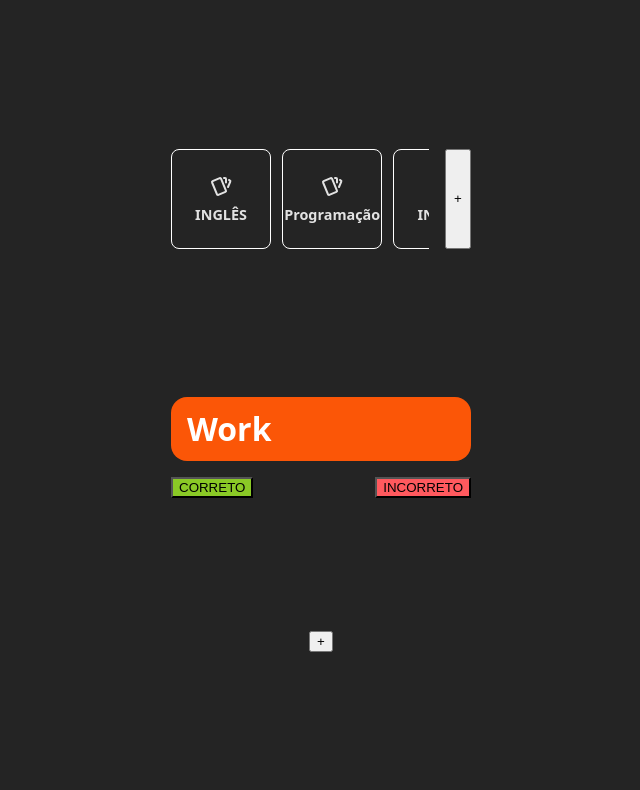
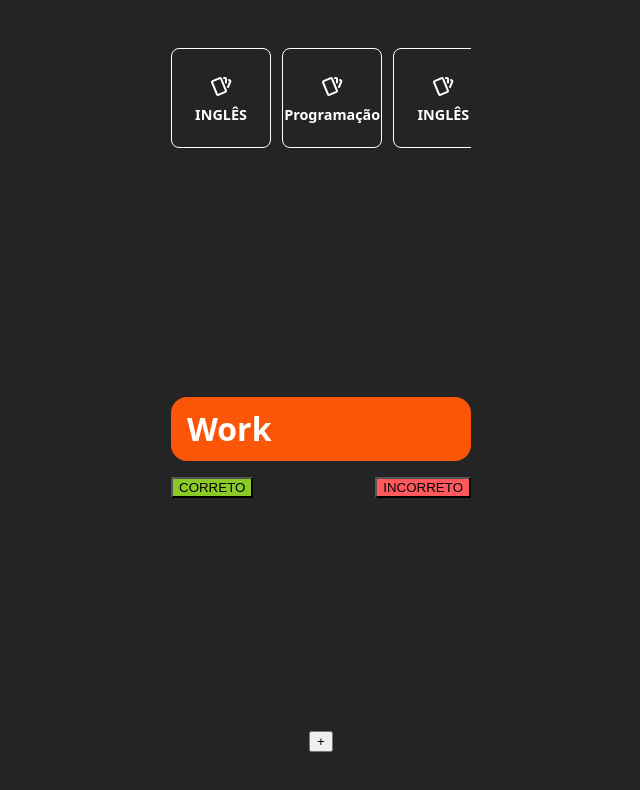
Before and after one commit to jeancarloslima/flashcards, a React (Vite) app: page / in a window 1280 px wide. Shown: the top 790 px of the page, without its empty margins (319-959 px from the left). Built offline with nearby package versions, Linux system fonts and the light colour scheme.

Commit message:
Alterando o design da lista de baralhos

```diff
--- a/src/App.css
+++ b/src/App.css
@@ -2,8 +2,8 @@
   display: flex;
   flex-direction: column;
   align-items: center;
-  justify-content: space-evenly;
+  justify-content: space-between;
   width: 100dvw;
   min-height: 100dvh;
-  padding: 1rem;
+  padding: 3rem 1rem;
 }
--- a/src/ListaDeBaralhos/index.jsx
+++ b/src/ListaDeBaralhos/index.jsx
@@ -3,14 +3,12 @@ import './lista-de-baralhos.css';
 
 export default function ListaDeBaralhos() {
     return (
-        <div id='lista-de-baralhos-container'>
-            <ul id="lista-de-baralhos">
-                <li className="item-baralho"><TbCards /> <span>INGLÊS</span></li>
-                <li className="item-baralho"><TbCards /> <span>Programação</span></li>
-                <li className="item-baralho"><TbCards /> <span>INGLÊS</span></li>
-                <li className="item-baralho"><TbCards /> <span>INGLÊS</span></li>
-            </ul>
+        <ul id="lista-de-baralhos">
+            <li className="item-baralho"><TbCards /> <span>INGLÊS</span></li>
+            <li className="item-baralho"><TbCards /> <span>Programação</span></li>
+            <li className="item-baralho"><TbCards /> <span>INGLÊS</span></li>
+            <li className="item-baralho"><TbCards /> <span>INGLÊS</span></li>
             <button id="btn-adicionar-baralho">+</button>
-        </div>
+        </ul>
     )
 }
--- a/src/ListaDeBaralhos/lista-de-baralhos.css
+++ b/src/ListaDeBaralhos/lista-de-baralhos.css
@@ -1,25 +1,13 @@
-#lista-de-baralhos-container {
+#lista-de-baralhos {
     width: 300px;
-    display: flex;
-    align-items: center;
-    justify-content: center;
-    gap: 1rem;
-}
-
-#lista-de-baralhos {
-    width: 100%;
     display: flex;
     gap: .7rem;
     overflow-x: scroll;
     scrollbar-width: none;
 }
 
-.item-baralho {
-    display: flex;
-    flex-direction: column;
-    align-items: center;
-    justify-content: center;
-    gap: 10px;
+.item-baralho,
+#btn-adicionar-baralho {
     min-width: 100px;
     height: 100px;
     padding: .5rem;
@@ -29,6 +17,16 @@
     font-weight: 600;
     cursor: pointer;
     transition: .3s;
+}
+
+.item-baralho {
+    display: flex;
+    flex-direction: column;
+    align-items: center;
+    justify-content: center;
+    gap: 10px;
+    background-color: #242424;
+    color: #FFF;
 }
 
 .item-baralho:hover {
@@ -45,8 +43,12 @@
 }
 
 #btn-adicionar-baralho {
-    width: 30px;
-    height: 100px;
-    padding: 0;
-    cursor: pointer;
+    font-size: 1.5rem;
+    background-color: #FFF;
+    color: #242424;
 }
+
+#btn-adicionar-baralho:hover {
+    background-color: #242424;
+    color: #FFF;
+}
```
